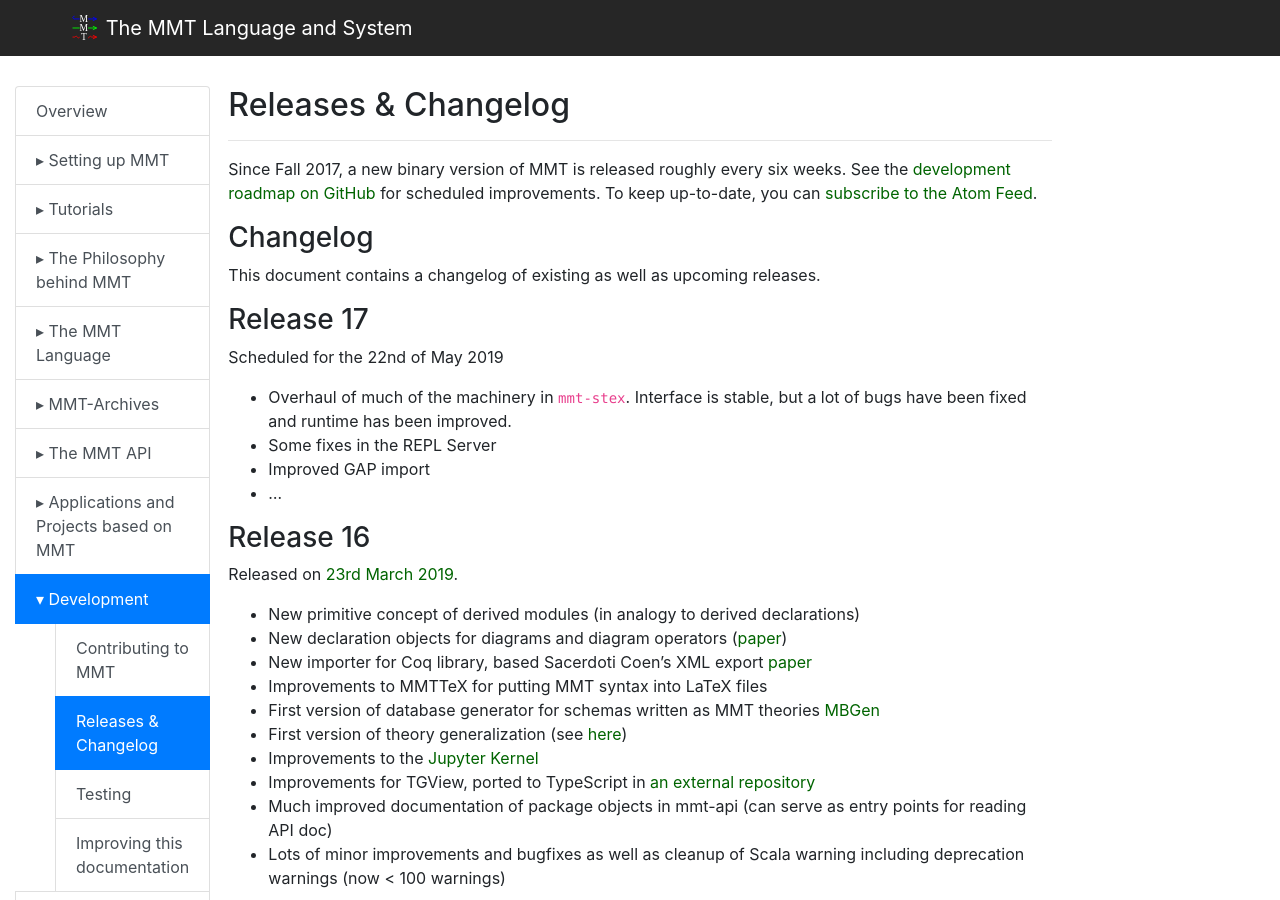
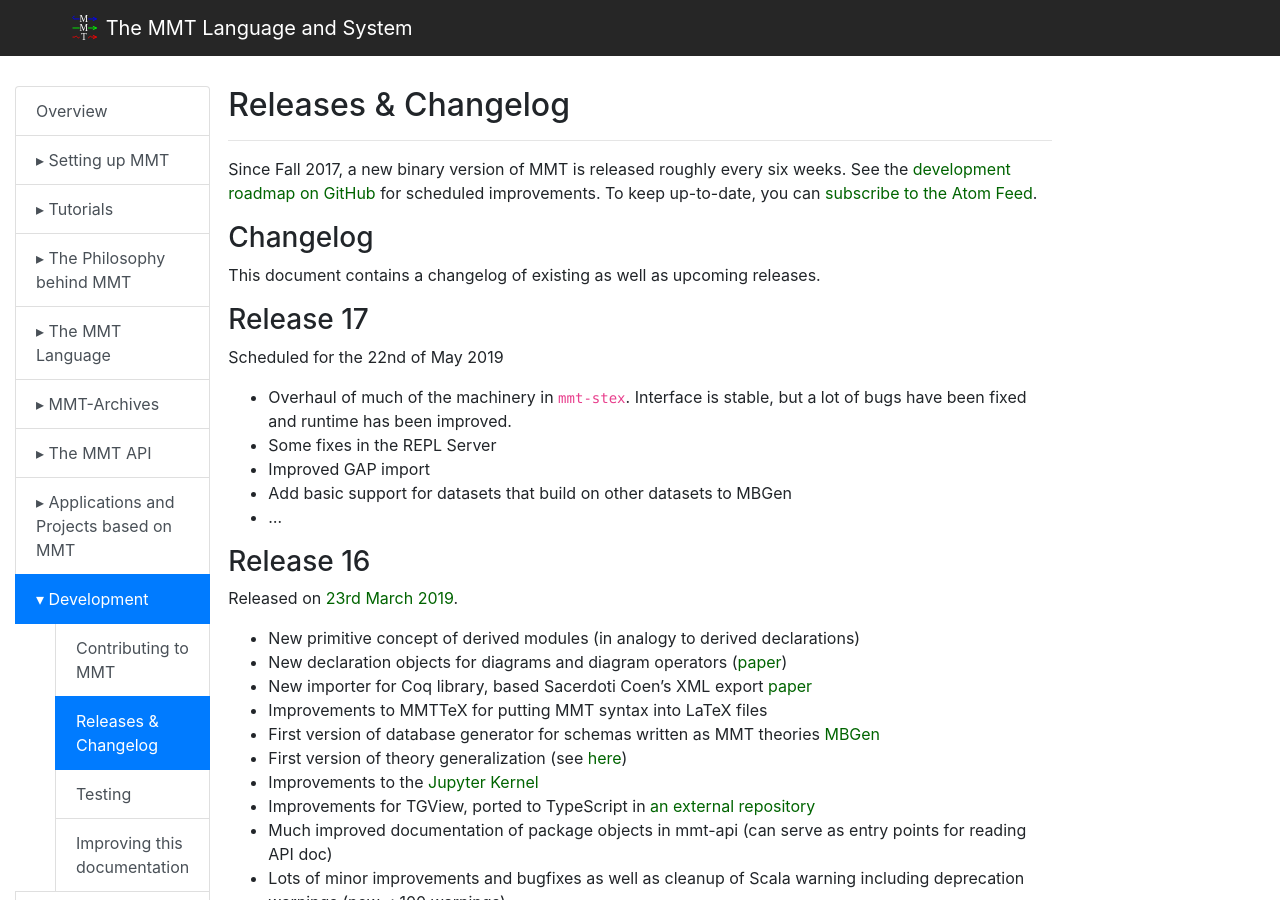
Before and after one commit to UniFormal/uniformal.github.io, a Jekyll site: the page built from doc/development/releases.md, in a window 1280 px wide and 900 px high. Built offline with Jekyll 4.4.1, drawn with Linux system fonts in a browser that asks for light colours.

Commit message:
Add MBGen line to release 17

```diff
--- a/doc/development/releases.md
+++ b/doc/development/releases.md
@@ -18,6 +18,7 @@
 - Overhaul of much of the machinery in `mmt-stex`. Interface is stable, but a lot of bugs have been fixed and runtime has been improved.
 - Some fixes in the REPL Server
 - Improved GAP import
+- Add basic support for datasets that build on other datasets to MBGen
 - ...
 
 ### Release 16
```
